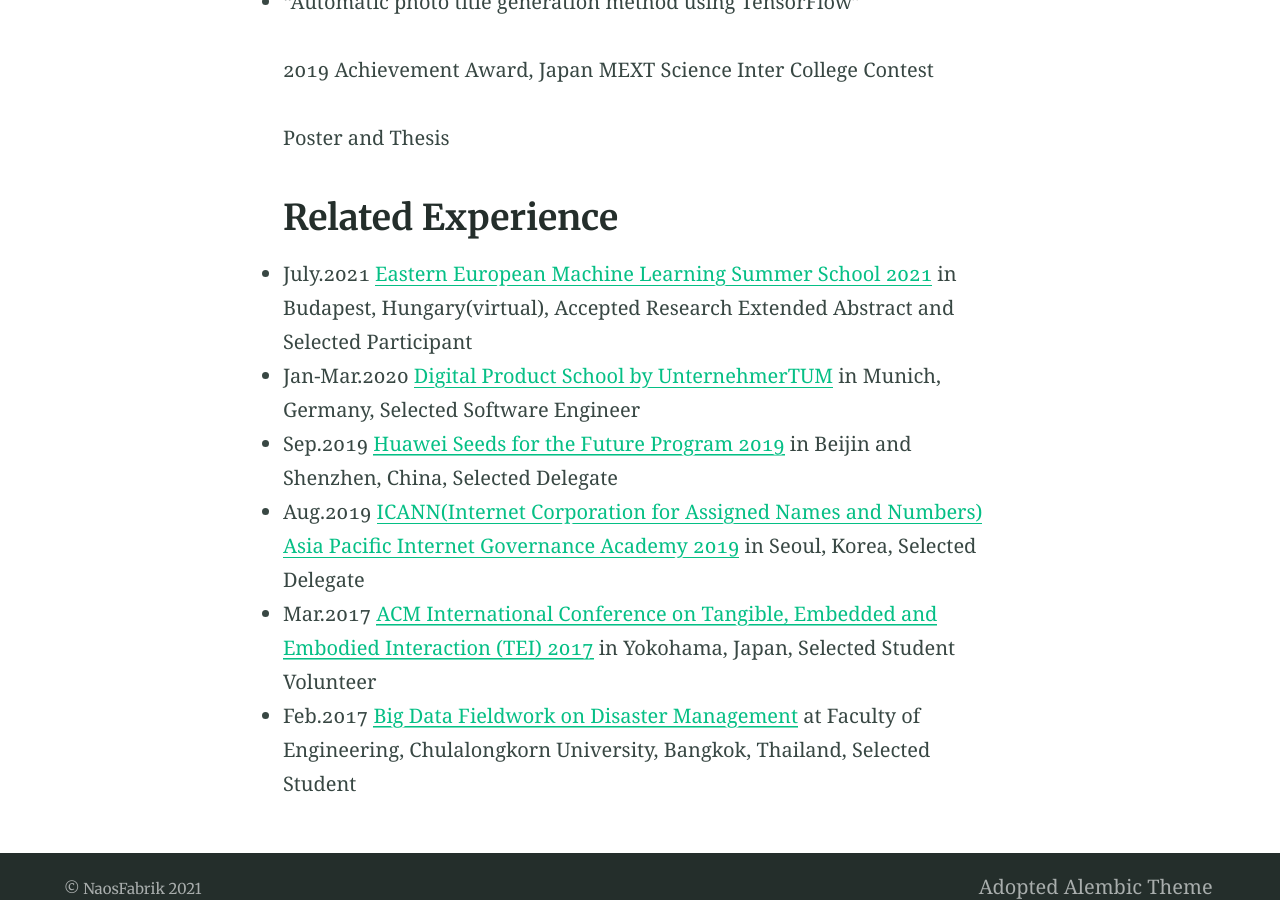
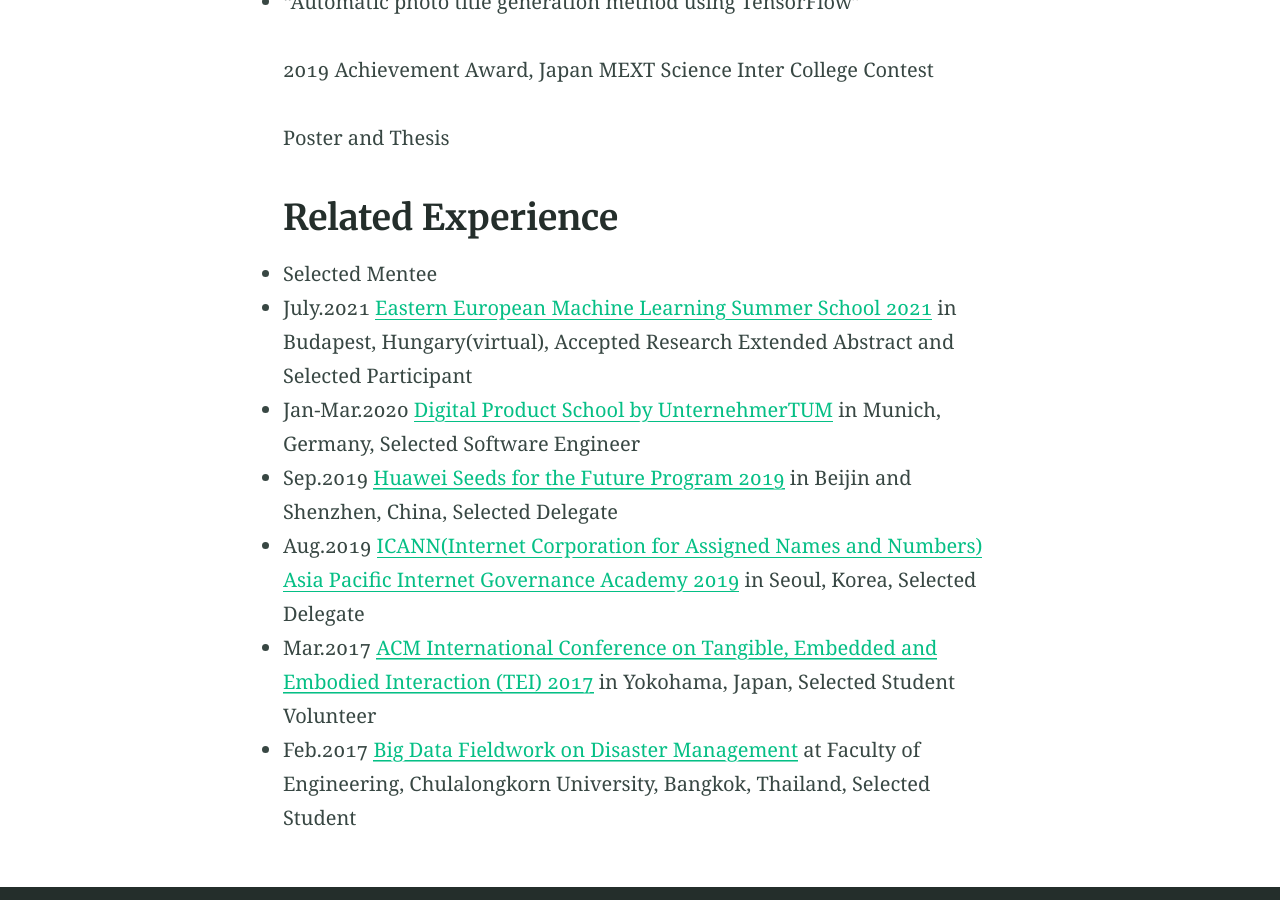
Before and after one commit to NaosFabrik/NaosFabrik.github.io, a Jekyll site: the page built from elements.md, in a window 1280 px wide and 900 px high, scrolled down 840 px. Built offline with Jekyll 4.4.1, drawn with Linux system fonts in a browser that asks for light colours.

Commit message:
Update elements.md

```diff
--- a/elements.md
+++ b/elements.md
@@ -28,6 +28,8 @@
 
 
 ## Related Experience
+* Selected Mentee
+
 * July.2021 [Eastern European Machine Learning Summer School 2021](https://www.eeml.eu/home) in Budapest, Hungary(virtual), Accepted Research Extended Abstract and Selected Participant
 
 * Jan-Mar.2020 [Digital Product School by UnternehmerTUM](https://digitalproductschool.io/) in Munich, Germany, Selected Software Engineer
```
